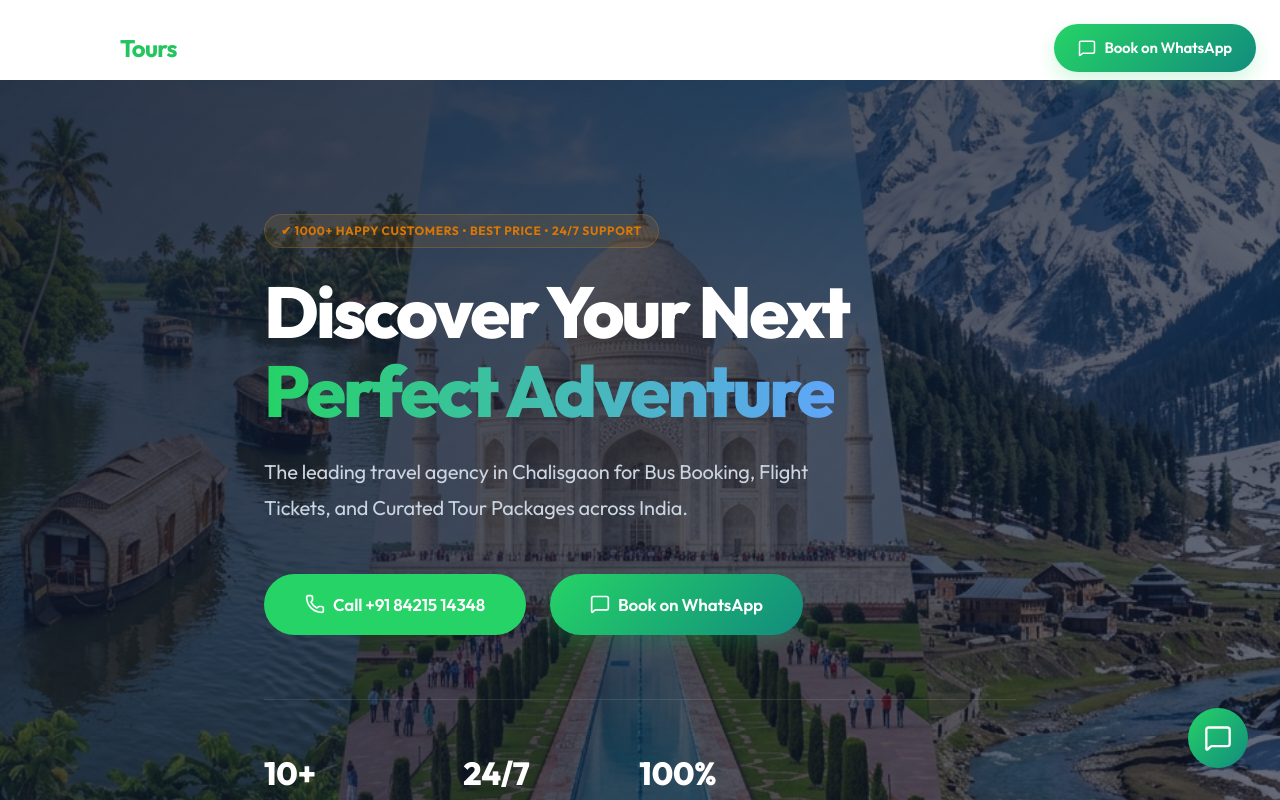
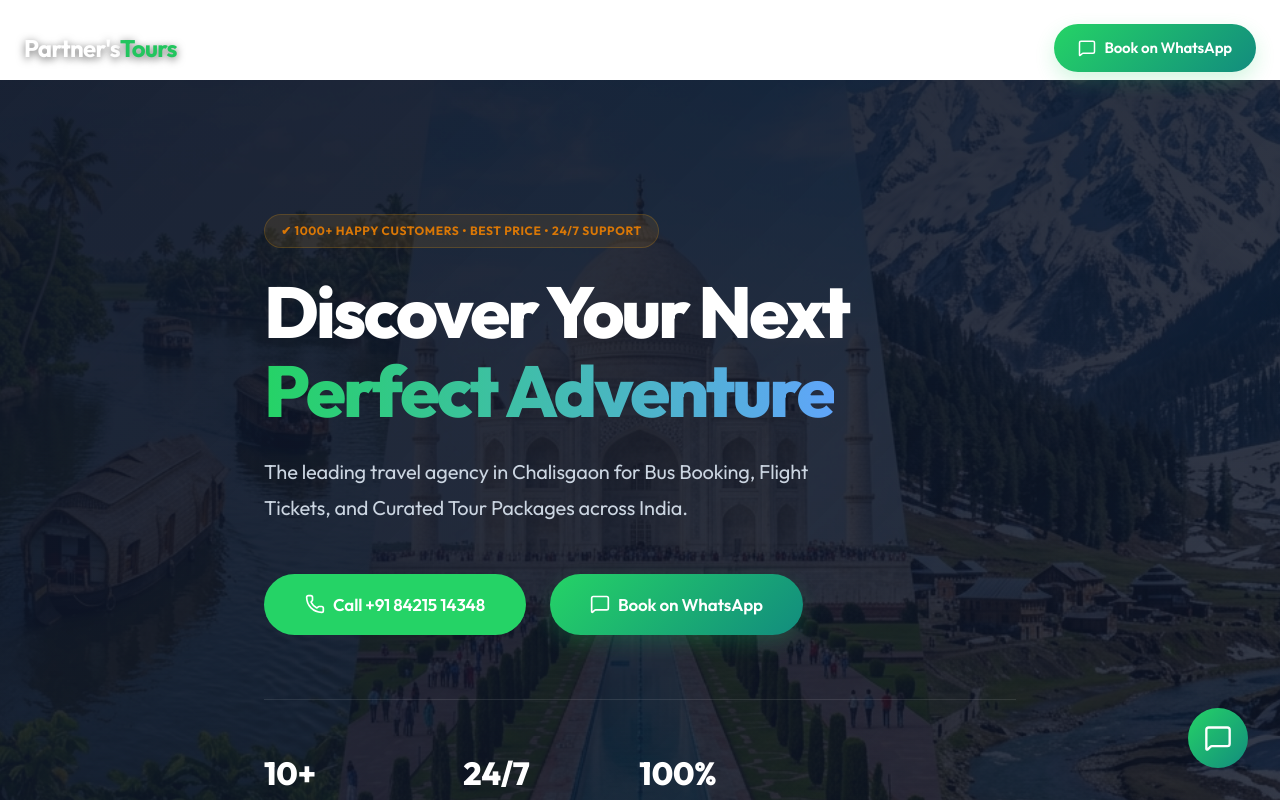
Before and after one commit to shubhpatil28/partner-tours-website, a React (Vite) app: page / in a window 1280 px wide. Shown: the top 800 px of the page. Built offline with nearby package versions, Linux system fonts and the light colour scheme.

Commit message:
fix navbar contrast visibility

```diff
--- a/src/components/Navbar.css
+++ b/src/components/Navbar.css
@@ -5,10 +5,11 @@
   z-index: 1000;
   transition: all 0.3s ease;
   padding: 1.5rem 0;
+  background: transparent;
 }
 
 .navbar.scrolled {
-  background: rgba(10, 20, 40, 0.9);
+  background: rgba(10, 20, 40, 0.95);
   backdrop-filter: blur(10px);
   padding: 0.75rem 0;
 }
@@ -25,6 +26,7 @@
   font-size: 1.5rem;
   margin: 0;
   font-family: 'Outfit', sans-serif;
+  text-shadow: 0 2px 8px rgba(0,0,0,0.6);
 }
 
 .navbar.scrolled .logo {
--- a/src/components/Navbar.jsx
+++ b/src/components/Navbar.jsx
@@ -11,7 +11,7 @@ const Navbar = () => {
   useEffect(() => {
     const handleScroll = () => {
       const navbar = document.querySelector(".navbar");
-      if (window.scrollY > 50) {
+      if (window.scrollY > 10) {
         navbar.classList.add("scrolled");
       } else {
         navbar.classList.remove("scrolled");
--- a/src/pages/Home.css
+++ b/src/pages/Home.css
@@ -14,6 +14,14 @@
   overflow: hidden;
 }
 
+.hero::before {
+  content: "";
+  position: absolute;
+  inset: 0;
+  background: rgba(0, 0, 0, 0.4);
+  z-index: 1;
+}
+
 .hero-overlay {
   position: absolute;
   top: 0;
@@ -22,8 +30,8 @@
   height: 100%;
   background: linear-gradient(
     135deg,
-    rgba(15, 23, 42, 0.85) 0%,
-    rgba(15, 23, 42, 0.6) 100%
+    rgba(15, 23, 42, 0.9) 0%,
+    rgba(15, 23, 42, 0.7) 100%
   );
   z-index: 1;
 }
```
